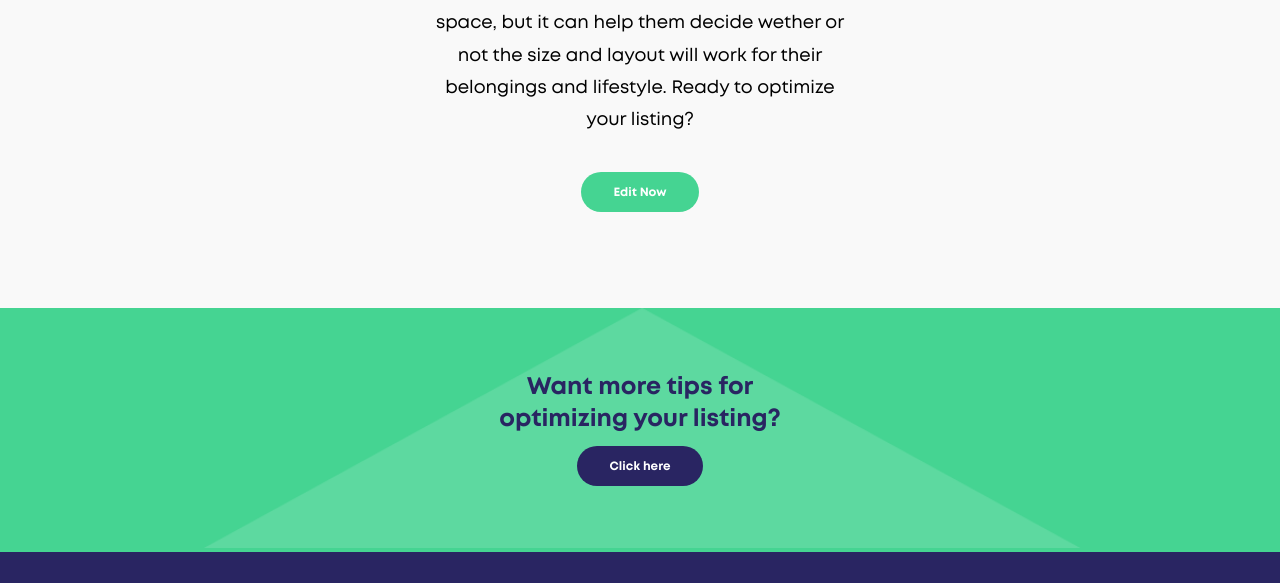
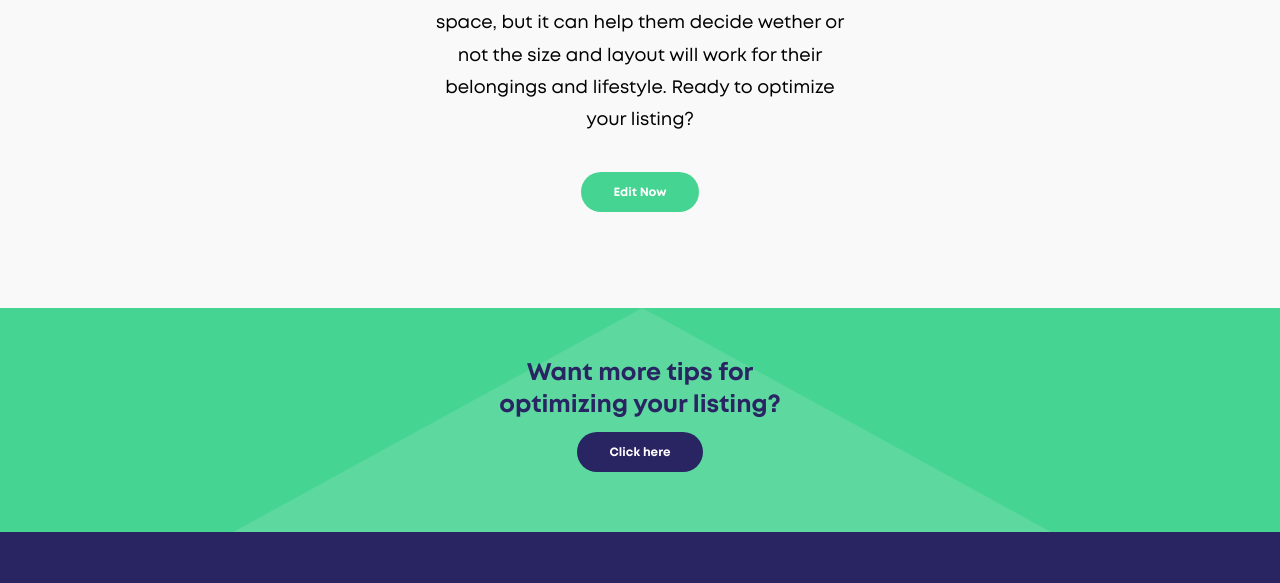
Before and after one commit to scamachoc1/HTML-Training-3, a plain HTML site: page index.html in a window 1280 px wide. Shown: the part 4786-5369 px from the top of the page. Drawn offline with Linux system fonts and the light colour scheme.

Commit message:
notes-1_commit-2

```diff
--- a/style.css
+++ b/style.css
@@ -87,12 +87,13 @@ header img {
     padding: 5rem 0;
     position: relative;
 }
+
 .main-1 img,
 .main-2 img,
 .main-3 img,
 .main-4 img,
 .main-5 img,
-.main-6 img{
+.main-6 img {
     max-width: 20%;
 }
 
@@ -193,8 +194,20 @@ main>div:nth-child(odd)>.floating-number {
 /* last section*/
 #last-section {
     background-color: var(--cute-green);
-    position: relative;
+    background-image: url('./assets/bg.png');
+    background-size: cover;
+
+    padding: 4rem 0;
+
+    display: flex;
+    flex-direction: column;
+    align-items: center;
+    justify-content: center;
 }
+
+/*
+If we use this below, we have to add relative to
+#last-section and absolute to #last-section.wrapper
 
 #last-section::before {
     display: inline-block;
@@ -207,12 +220,10 @@ main>div:nth-child(odd)>.floating-number {
 
     content: '';
 }
+*/
 
 #last-section .wrapper {
     max-width: 30rem;
-    position: absolute;
-    top: calc(50% - 5rem);
-    left: calc(50% - 15rem);
 }
 
 #last-section h2 {
@@ -220,7 +231,6 @@ main>div:nth-child(odd)>.floating-number {
 }
 
 #last-section .button {
-    display: inline-block;
     background: var(--bg-color);
     margin: 1rem 0;
 
```
